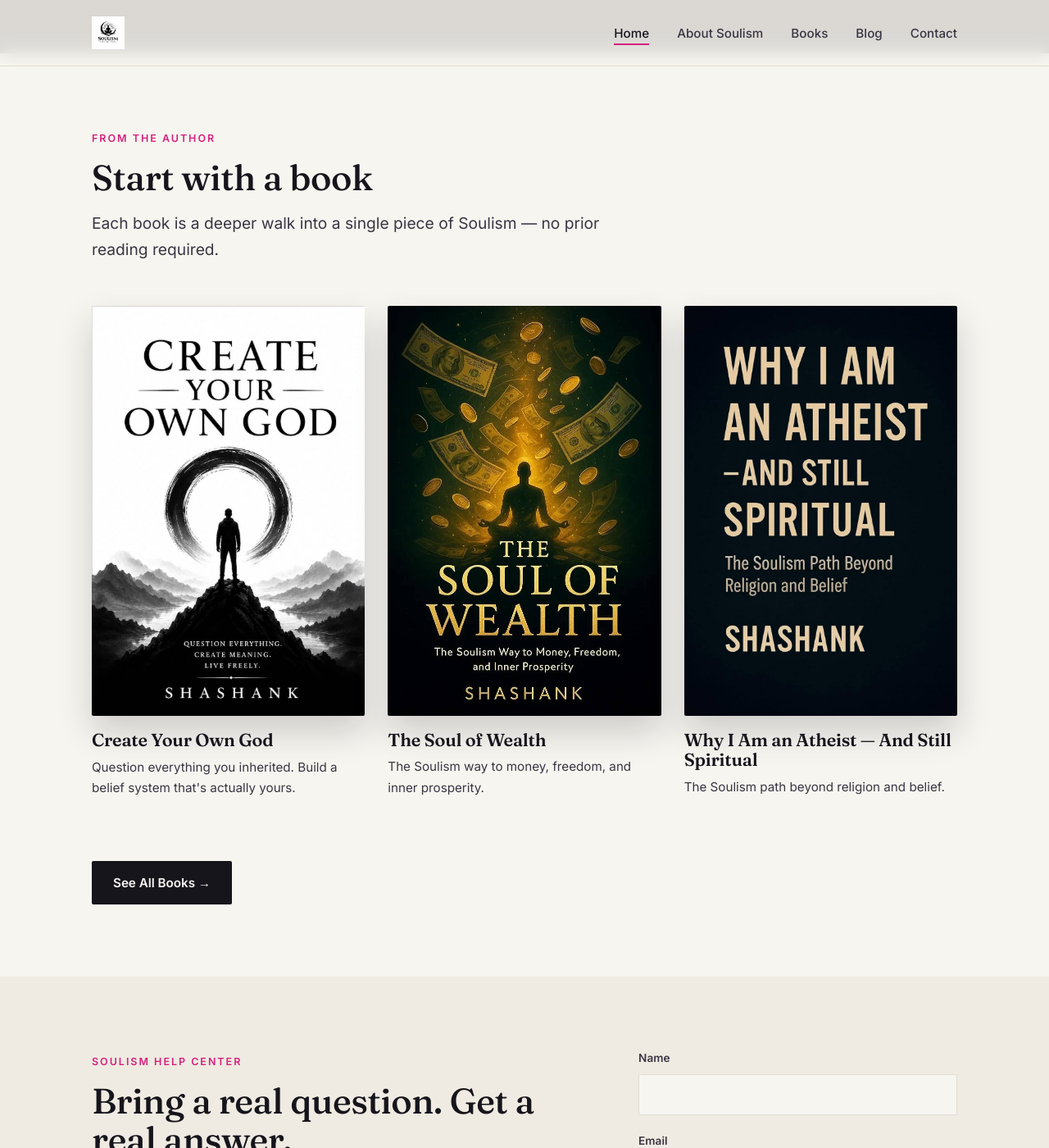
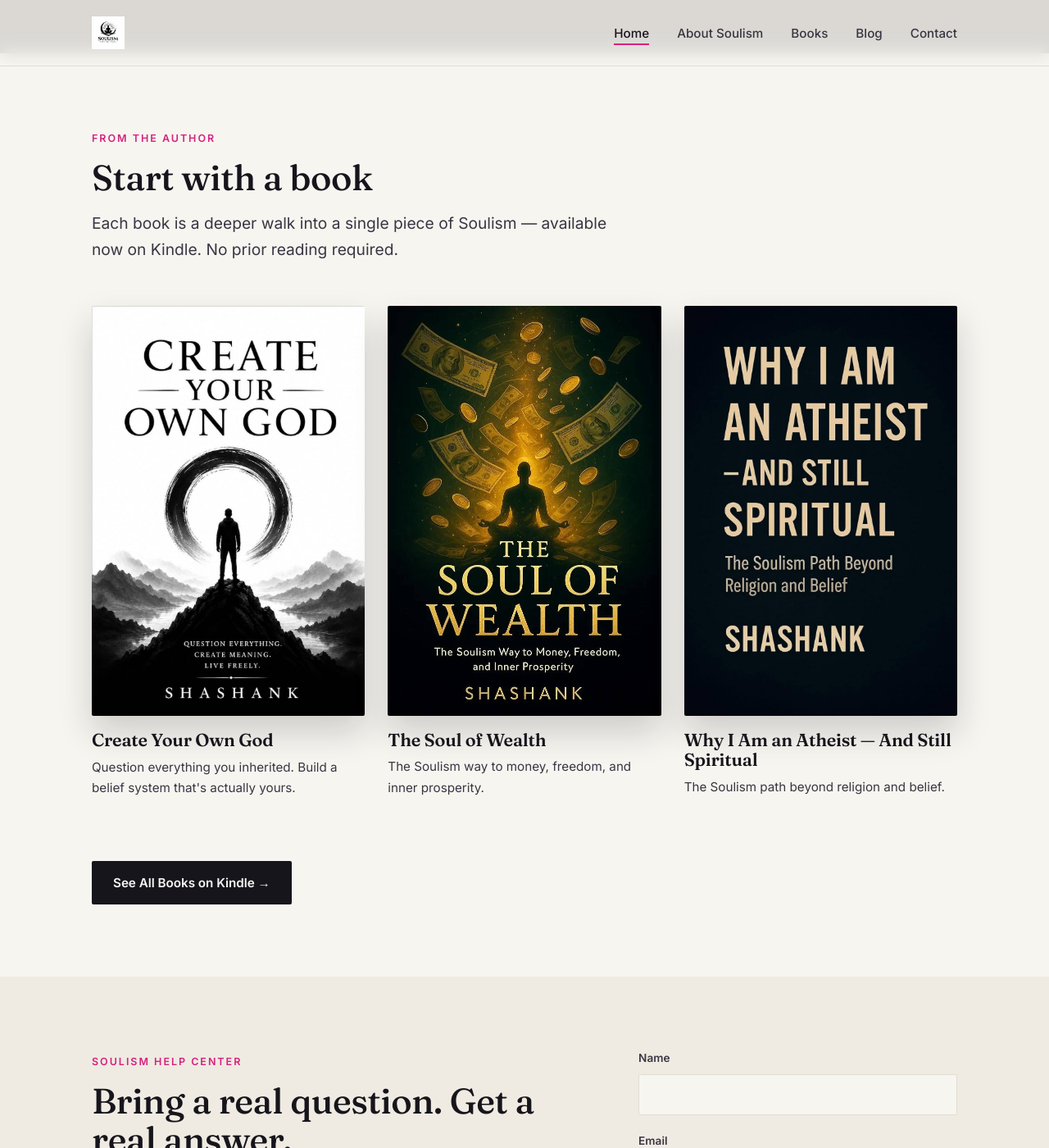
Before and after one commit to Soulismbooks/thesoulism-website, a Jekyll site: the page soulism-website/index.html, which Jekyll copies as it is, in a window 1280 px wide and 1400 px high, scrolled down 2252 px. Shown: the whole window at 82% size. Built offline with Jekyll 4.4.1, drawn with Linux system fonts in a browser that asks for light colours.

Commit message:
Update index.html

```diff
--- a/soulism-website/index.html
+++ b/soulism-website/index.html
@@ -1,21 +1,22 @@
 <!DOCTYPE html>
-<html lang="en">
+<html lang="en-US">
 <head>
 <meta charset="UTF-8">
 <meta name="viewport" content="width=device-width, initial-scale=1.0">
 
-<!-- SEO Title & Description -->
+<!-- SEO Title & Description (Optimized for Philosophy & Kindle) -->
 <title>Soulism — Question Everything. Create Meaning. Live Freely.</title>
-<meta name="description" content="Soulism is a modern philosophy of awakened consciousness, honest ethics, and self-authored meaning — founded by author Shashank.">
+<meta name="description" content="Soulism is a modern philosophy of awakened consciousness, honest ethics, and self-authored meaning. Explore our foundational books, available on Kindle, to live freely.">
 
-<!-- 🟢 NEW: Search Engine Crawling & Indexing -->
+<!-- Search Engine Crawling & Indexing -->
 <meta name="robots" content="index, follow, max-image-preview:large, max-snippet:-1, max-video-preview:-1">
 <link rel="canonical" href="https://thesoulism.com/">
 
-<!-- Open Graph / Social Preview Tags -->
+<!-- USA Audience & Open Graph / Social Preview Tags -->
 <meta property="og:title" content="Soulism — Question Everything. Create Meaning. Live Freely.">
-<meta property="og:description" content="A modern philosophy of awakened consciousness, honest ethics, and self-authored meaning.">
+<meta property="og:description" content="A modern philosophy of awakened consciousness and honest ethics. Discover Soulism books on Kindle.">
 <meta property="og:type" content="website">
+<meta property="og:locale" content="en_US">
 <meta property="og:url" content="https://thesoulism.com/">
 <meta property="og:image" content="https://thesoulism.com/images/soulism-logo.png">
 <meta property="og:image:width" content="1200">
@@ -25,7 +26,7 @@
 <!-- Twitter Card Tags -->
 <meta name="twitter:card" content="summary_large_image">
 <meta name="twitter:title" content="Soulism — Question Everything. Create Meaning. Live Freely.">
-<meta name="twitter:description" content="A modern philosophy of awakened consciousness, honest ethics, and self-authored meaning.">
+<meta name="twitter:description" content="A modern philosophy of awakened consciousness and honest ethics. Discover Soulism books on Kindle.">
 <meta name="twitter:image" content="https://thesoulism.com/images/soulism-logo.png">
 
 <!-- Favicons & Styles -->
@@ -34,14 +35,15 @@
 <link rel="apple-touch-icon" href="images/apple-touch-icon.png">
 <link rel="stylesheet" href="style.css">
 
-<!-- 🟢 NEW: Schema Markup (Structured Data for Google) -->
+<!-- Schema Markup (Structured Data for Google) -->
 <script type="application/ld+json">
 {
   "@context": "https://schema.org",
   "@type": "WebSite",
   "name": "Soulism",
   "url": "https://thesoulism.com/",
-  "description": "A modern philosophy of awakened consciousness, honest ethics, and self-authored meaning.",
+  "inLanguage": "en-US",
+  "description": "A modern philosophy of awakened consciousness, honest ethics, and self-authored meaning. Books available on Kindle.",
   "publisher": {
     "@type": "Organization",
     "name": "Soulism",
@@ -149,7 +151,7 @@
     <div class="section-head">
       <span class="eyebrow">From the Author</span>
       <h2>Start with a book</h2>
-      <p class="lede">Each book is a deeper walk into a single piece of Soulism — no prior reading required.</p>
+      <p class="lede">Each book is a deeper walk into a single piece of Soulism — available now on Kindle. No prior reading required.</p>
     </div>
     <div class="grid-3">
       <div>
@@ -169,7 +171,7 @@
       </div>
     </div>
     <div class="mt-large">
-      <a href="books.html" class="btn btn-primary">See All Books →</a>
+      <a href="books.html" class="btn btn-primary">See All Books on Kindle →</a>
     </div>
   </div>
 </section>
```
